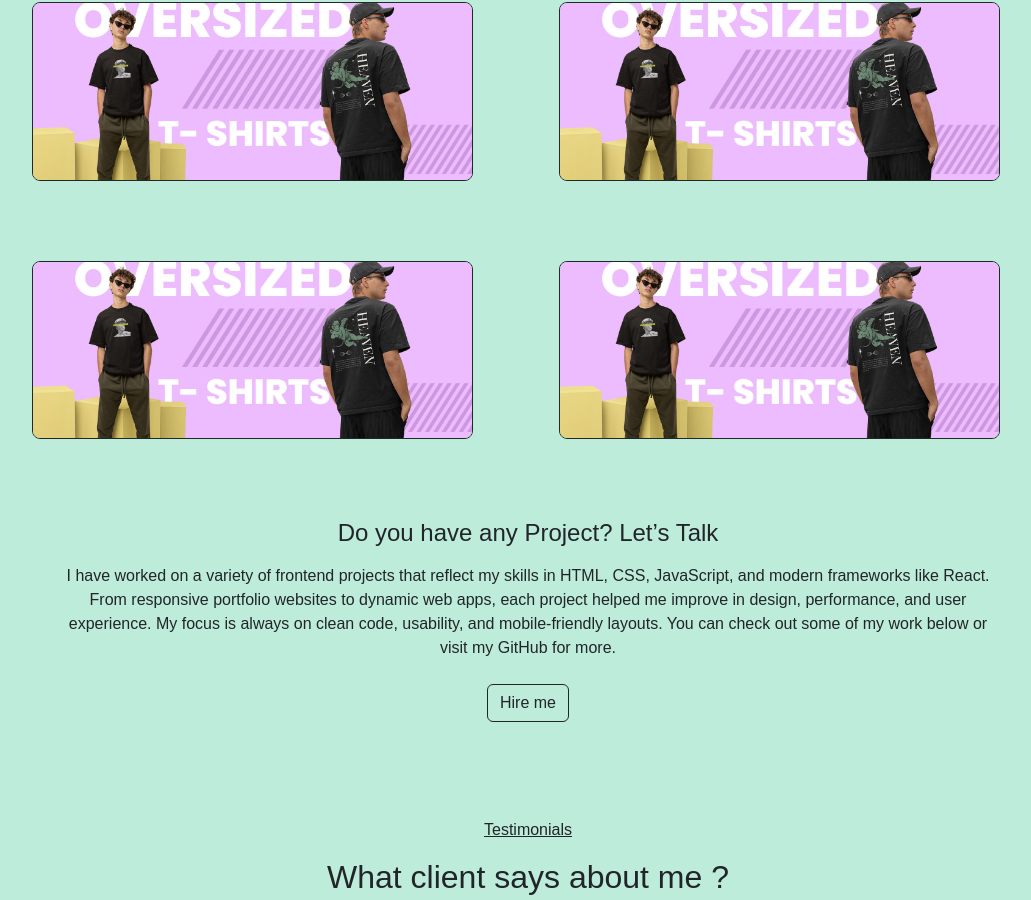
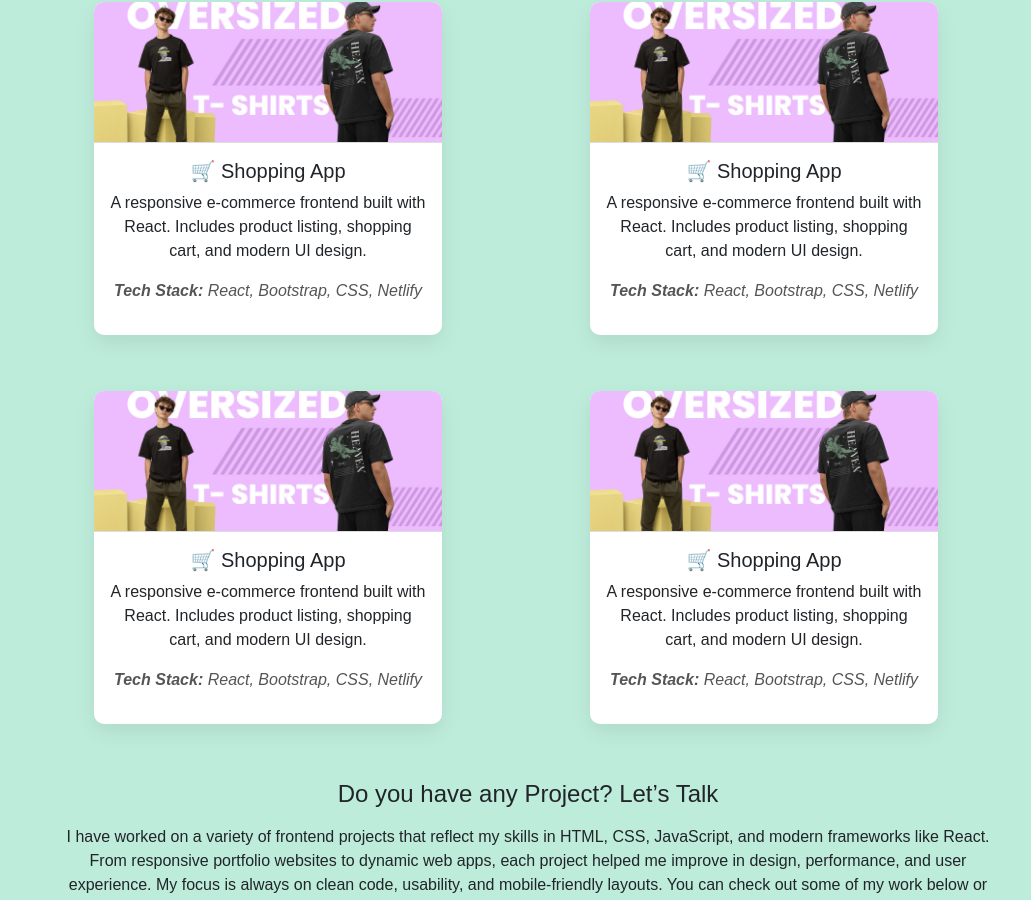
Before and after one commit to Shubham-Rawat9/my-portfolio, a React (Vite) app: page / in a window 1280 px wide. Shown: the part 1893-2793 px from the top of the page, without its empty margins (112-1143 px from the left). Built offline with nearby package versions, Linux system fonts and the light colour scheme.

Commit message:
project section update

```diff
--- a/src/App.css
+++ b/src/App.css
@@ -24,12 +24,16 @@ body {  font-family: Arial, Helvetica, sans-serif; background-color: #71d7b074;}
 .client-img{ height: 50px;  width: 50px;  border-radius: 50%; }
 
 /* ====project css==== */
-.project-wrapper { position: relative; overflow: hidden; margin-bottom: 1.5rem; border: 1px solid rgba(0, 0, 0, 0.824); border-radius: 8px;}
-.project-img { width: 100%; display: block; transition: 0.5s ease-in-out;}
-.project-overlay { position: absolute; top: 0; left: 0; right: 0; bottom: 0; background-color: rgba(0,0,0,0.6); display: flex; align-items: center; justify-content: center; opacity: 0; transition: 0.3s ease; }
-.project-wrapper:hover .project-overlay { opacity: 1; border: 2px solid ; }
-.project-overlay a { color: #fff; background-color:  #007bff;  padding: 6px 12px; text-decoration: none; border-radius: 4px; font-size: 0.9rem; transform: scale(1.2); }
-.project-wrapper:hover .project-img { transform: scale(1.05); filter: brightness(60%); }
+.project-card { background: #fff; border-radius: 10px; overflow: hidden; box-shadow: 0 8px 20px rgba(0, 0, 0, 0.08); transition: transform 0.3s ease;}
+.project-card:hover { transform: translateY(-8px);}
+.project-image-wrapper { position: relative;}
+.project-img { width: 100%; height: auto; display: block; border-bottom: 1px solid #ddd;}
+.overlay { position: absolute; top: 0; left: 0; right: 0; bottom: 0; background-color: rgba(0, 0, 0, 0.6); opacity: 0; display: flex; align-items: center; justify-content: center; transition: 0.3s ease-in-out; }
+.project-image-wrapper:hover .overlay {opacity: 1;}
+.view-live-btn { color: white; background-color: #007bff; padding: 10px 18px; border-radius: 5px; text-decoration: none; font-weight: 500; transition: background-color 0.2s ease;}
+.view-live-btn:hover { background-color: #0056b3;}
+.project-details p { margin: 0; font-size: 0.95rem; color: #333; }
+.tech-stack { margin-top: 8px; font-style: italic; color: #555;}
 
 /* ====social icon css==== */
 .icon-hover {transition: transform 0.3s ease-in-out; cursor: pointer; }
--- a/src/pages/Project/index.jsx
+++ b/src/pages/Project/index.jsx
@@ -1,7 +1,6 @@
 import React from "react";
 import { Container, Row, Col } from "react-bootstrap";
 import Testimonials from "../Testimonials";
-// import myimage from '../../assets/images/developer2.png';
 import projectimg from "../../assets/images/carousel-img.jpg";
 
 const Project = () => {
@@ -20,71 +19,154 @@ const Project = () => {
             </Col>
 
             <Row className="py-5 justify-content-evenly">
-              <Col md={5}>
-                <div className="project-wrapper">
-                  <img src={projectimg} alt="project" className="project-img" />
-                  <div className="project-overlay">
+              {/* first project */}
+              <Col md={6} lg={4}>
+                <div className="project-card">
+                  <div className="project-image-wrapper">
+                    <img
+                      src={projectimg}
+                      alt="Shopping Shirt Project"
+                      className="project-img"
+                    />
+                    <div className="overlay">
                       <a
                         href="https://shoppingshirt.netlify.app/"
                         target="_blank"
                         rel="noreferrer"
+                        className="view-live-btn"
                       >
-                      View Live
+                        🔗 View Live
                       </a>
+                    </div>
+                  </div>
+
+                  <div className="p-3">
+                    <h4 className="mb-2 fs-5">🛒 Shopping  App</h4>
+                    <p>
+                      A responsive e-commerce frontend built with React.
+                      Includes product listing, shopping cart, and modern UI
+                      design.
+                    </p>
+                    <p className="tech-stack">
+                      <strong>Tech Stack:</strong> React, Bootstrap, CSS,
+                      Netlify
+                    </p>
                   </div>
                 </div>
               </Col>
 
-              <Col md={5}>
-               <div className="project-wrapper">
-                  <img src={projectimg} alt="project" className="project-img" />
-                  <div className="project-overlay">
+
+            {/* second project */}
+           <Col md={6} lg={4}>
+                <div className="project-card">
+                  <div className="project-image-wrapper">
+                    <img
+                      src={projectimg}
+                      alt="Shopping Shirt Project"
+                      className="project-img"
+                    />
+                    <div className="overlay">
                       <a
                         href="https://shoppingshirt.netlify.app/"
                         target="_blank"
                         rel="noreferrer"
+                        className="view-live-btn"
                       >
-                      View Live
+                        🔗 View Live
                       </a>
+                    </div>
+                  </div>
+
+                  <div className="p-3">
+                    <h4 className="mb-2 fs-5">🛒 Shopping App</h4>
+                    <p>
+                      A responsive e-commerce frontend built with React.
+                      Includes product listing, shopping cart, and modern UI
+                      design.
+                    </p>
+                    <p className="tech-stack">
+                      <strong>Tech Stack:</strong> React, Bootstrap, CSS,
+                      Netlify
+                    </p>
                   </div>
                 </div>
               </Col>
             </Row>
 
             <Row className="py-2 justify-content-evenly">
-               <Col md={5}>
-                <div className="project-wrapper">
-                  <img src={projectimg} alt="project" className="project-img" />
-                  <div className="project-overlay">
+              {/* third project */}
+              <Col md={6} lg={4}>
+                <div className="project-card">
+                  <div className="project-image-wrapper">
+                    <img
+                      src={projectimg}
+                      alt="Shopping Shirt Project"
+                      className="project-img"
+                    />
+                    <div className="overlay">
                       <a
                         href="https://shoppingshirt.netlify.app/"
                         target="_blank"
                         rel="noreferrer"
+                        className="view-live-btn"
                       >
-                      View Live
+                        🔗 View Live
                       </a>
+                    </div>
+                  </div>
+
+                  <div className="p-3">
+                    <h4 className="mb-2 fs-5">🛒 Shopping  App</h4>
+                    <p>
+                      A responsive e-commerce frontend built with React.
+                      Includes product listing, shopping cart, and modern UI
+                      design.
+                    </p>
+                    <p className="tech-stack">
+                      <strong>Tech Stack:</strong> React, Bootstrap, CSS,
+                      Netlify
+                    </p>
                   </div>
                 </div>
               </Col>
 
-              <Col md={5}>
+                {/* four project */}
 
-                 <div className="project-wrapper">
-                  <img src={projectimg} alt="project" className="project-img" />
-                  <div className="project-overlay">
+                <Col md={6} lg={4}>
+                <div className="project-card">
+                  <div className="project-image-wrapper">
+                    <img
+                      src={projectimg}
+                      alt="Shopping Shirt Project"
+                      className="project-img"
+                    />
+                    <div className="overlay">
                       <a
                         href="https://shoppingshirt.netlify.app/"
                         target="_blank"
                         rel="noreferrer"
+                        className="view-live-btn"
                       >
-                      View Live
+                        🔗 View Live
                       </a>
+                    </div>
+                  </div>
+
+                  <div className="p-3">
+                    <h4 className="mb-2 fs-5">🛒 Shopping  App</h4>
+                    <p>
+                      A responsive e-commerce frontend built with React.
+                      Includes product listing, shopping cart, and modern UI
+                      design.
+                    </p>
+                    <p className="tech-stack">
+                      <strong>Tech Stack:</strong> React, Bootstrap, CSS,
+                      Netlify
+                    </p>
                   </div>
                 </div>
               </Col>
             </Row>
-
-
           </Row>
           <Row className="py-5">
             <Col
@@ -95,14 +177,13 @@ const Project = () => {
               <div className="text-center">
                 <h4>Do you have any Project? Let’s Talk</h4>
                 <p className="py-2">
-                  {" "}
                   I have worked on a variety of frontend projects that reflect
                   my skills in HTML, CSS, JavaScript, and modern frameworks like
                   React. From responsive portfolio websites to dynamic web apps,
                   each project helped me improve in design, performance, and
                   user experience. My focus is always on clean code, usability,
                   and mobile-friendly layouts. You can check out some of my work
-                  below or visit my{" "}
+                  below or visit my
                   <a
                     className="text-decoration-none text-dark"
                     href="https://github.com/Shubham-Rawat9"
@@ -121,10 +202,8 @@ const Project = () => {
                 >
                   Hire me
                 </a>
-
               </div>
             </Col>
-
           </Row>
         </Container>
       </section>
--- a/src/pages/Service/index.jsx
+++ b/src/pages/Service/index.jsx
@@ -3,10 +3,12 @@ import { Container, Row, Col } from 'react-bootstrap';
 import ServiceCard from '../../components/ServiceCard';
 import { FontAwesomeIcon } from '@fortawesome/react-fontawesome';
 import { faLaptopCode, faMobileAlt, faPalette, faSearch } from '@fortawesome/free-solid-svg-icons';
+// import SkillsSection from '../../components/Skill';
 
 
 const Service = () => {
         return (
+                <>
                 <section>
                         <Container>
                                 <Row className='text-center'>
@@ -45,6 +47,9 @@ const Service = () => {
 
                         </Container>
                 </section>
+
+                {/* <SkillsSection/> */}
+                </>
         )
 }
 
```
Also changed, not shown: src/components/Skill/index.jsx (added, +9 -0 lines). Lines whose indentation alone changed are shown as unchanged.
